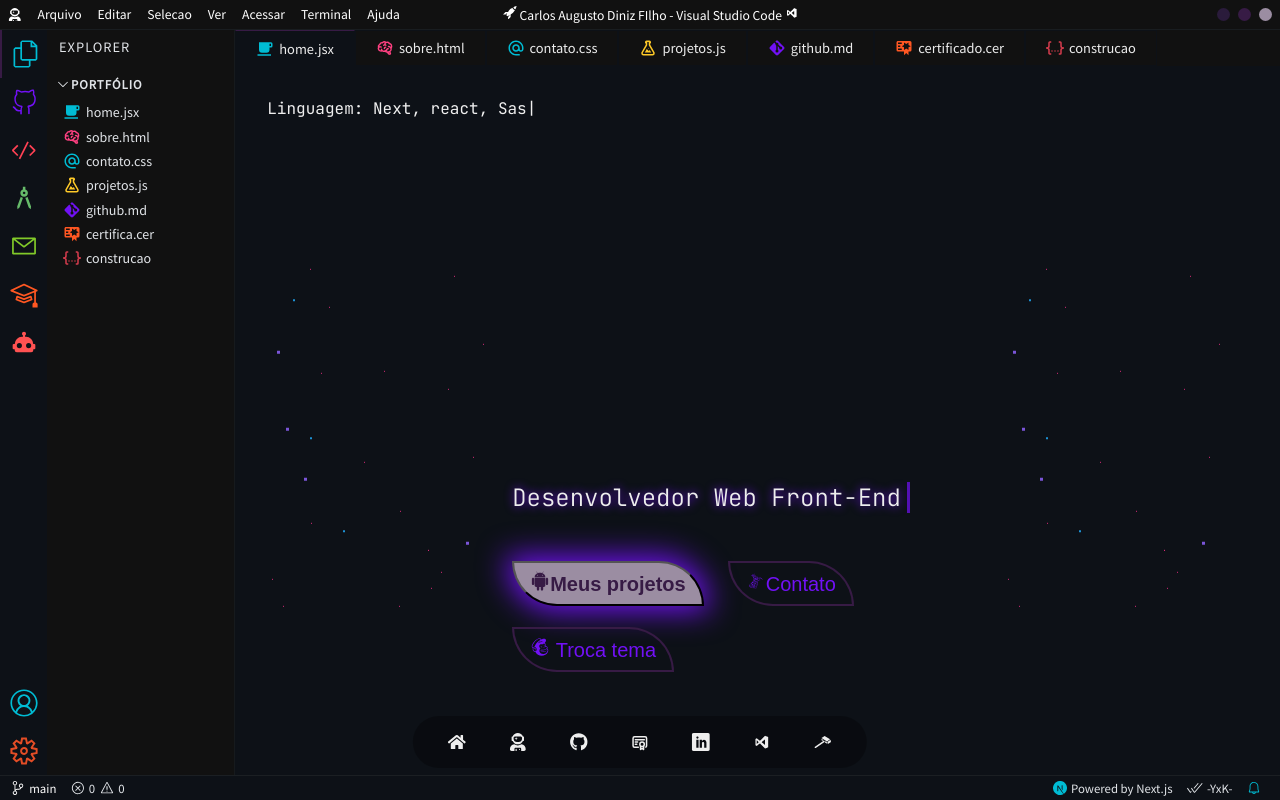
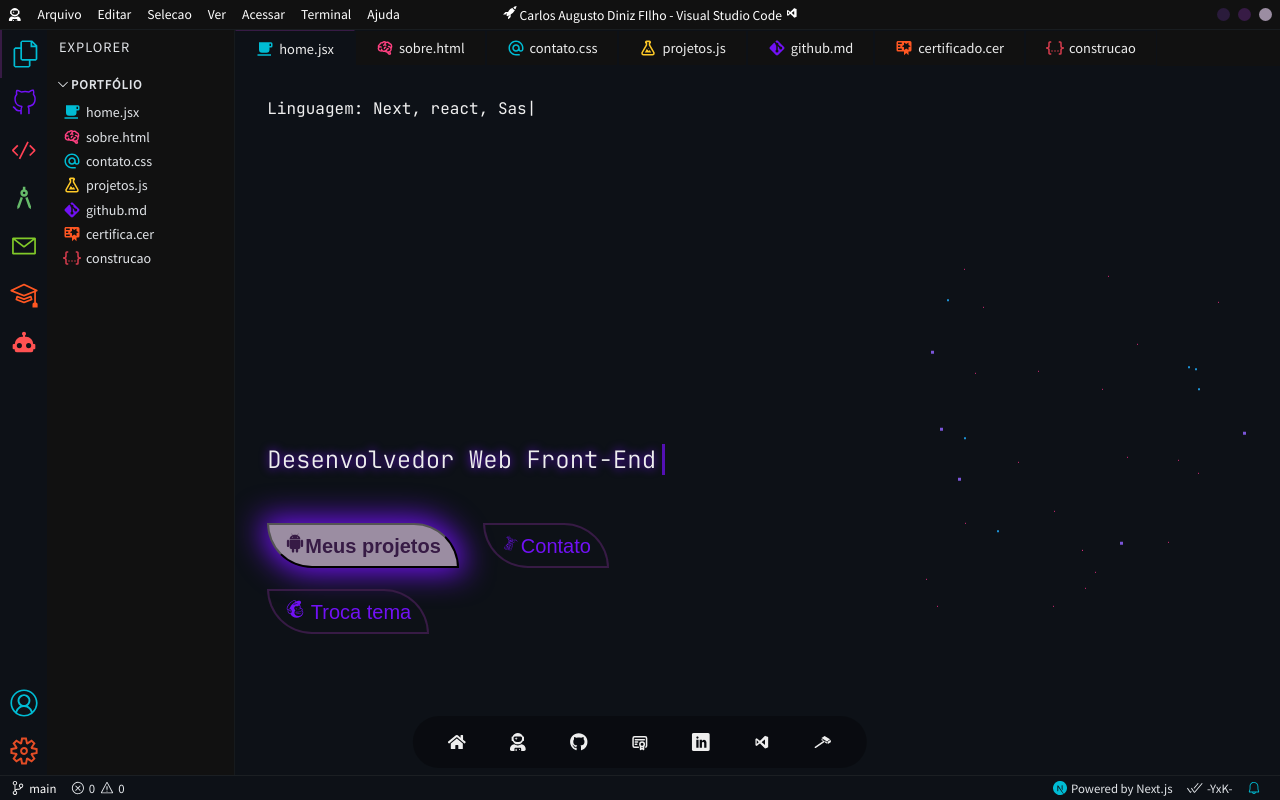
Before and after one commit to ysneshy/portfolio-carlos-filho, a Next.js app: page / in a window 1280 px wide. Built offline with nearby package versions, Linux system fonts and the light colour scheme.

Commit message:
constelacao :closed_lock_with_key::bug::zap::rocket:

```diff
--- a/pages/index.jsx
+++ b/pages/index.jsx
@@ -8,7 +8,6 @@ import { FaMailchimp } from "react-icons/fa";
 import { Fade, Rotate, Zoom, Swing, Flip } from 'react-reveal';
 import { DiAndroid, DiMsqlServer } from "react-icons/di";
 import AkiraYXK from '../components/Orion';
-
 
 export default function HomePage() {
 
@@ -43,9 +42,7 @@ export default function HomePage() {
       <div className={styles.container}>
       <AkiraYXK />
         <div className={styles.foreground}>
-        <AkiraYXK />
           <div className={styles.content}>
-          <AkiraYXK />
             <Flip delay={3000} count={2}>
               <h4 className={styles.name}><span><FaUserAstronaut /></span>&nbsp;Carlos Augusto Diniz Filho</h4>
             </Flip>
```
